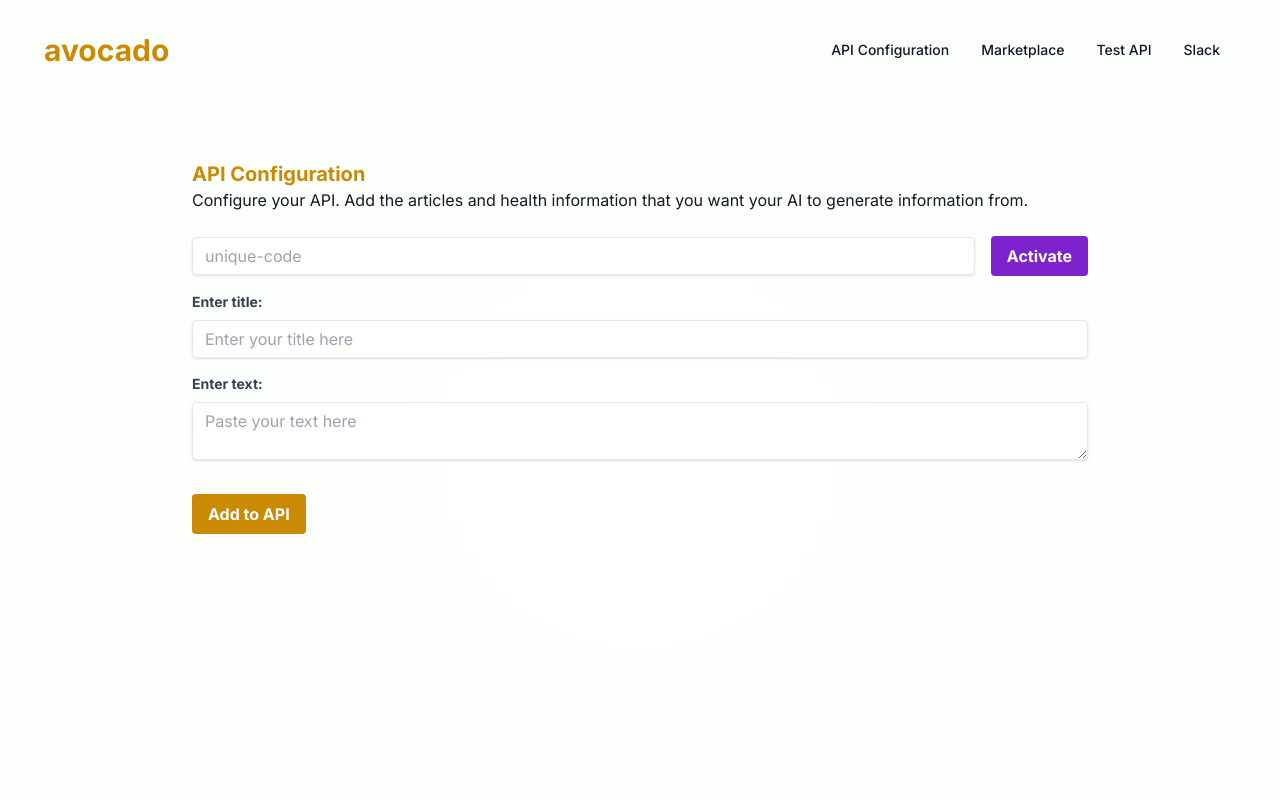
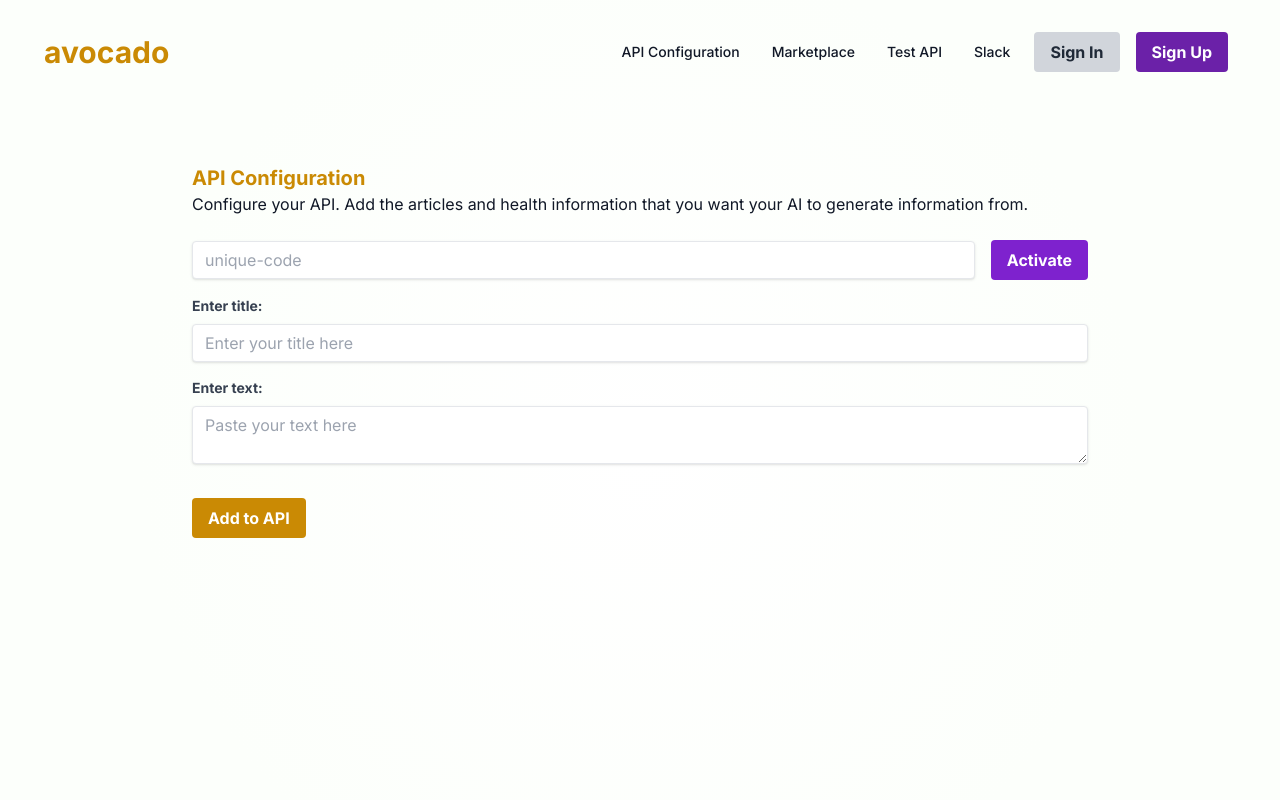
Before and after one commit to gigialc/Avocado, a Next.js app in the folder my-app/: page /api in a window 1280 px wide. Shown: the top 800 px of the page. Built offline with nearby package versions, Linux system fonts and the light colour scheme.

Commit message:
busttons

```diff
--- a/my-app/app/components/navbar.tsx
+++ b/my-app/app/components/navbar.tsx
@@ -1,4 +1,3 @@
-// src/components/Navbar.tsx
 import React, { useState } from 'react';
 import Link from 'next/link';
 
@@ -11,13 +10,11 @@ const Navbar: React.FC = () => {
 
     return (
         <nav className="bg-transparent">
-          <div className="container px-6 py-3 mx-auto md:flex md:justify-between md:items-center">
-            <div className="flex items-center justify-between w-full">
+          <div className="container px-6 py-3 mx-auto flex justify-between items-center">
 
-              {/* Logo and Mobile Menu Button */}
-              <div>
-                <Link href="/" className="text-xl font-bold text-yellow-600 dark:text-yellow md:text-3xl">avocado</Link>
-              </div>
+            {/* Logo and Mobile Menu Button */}
+            <div className="flex items-center justify-between">
+              <Link href="/" className="text-xl font-bold text-yellow-600 dark:text-yellow md:text-3xl">avocado</Link>
 
               <div className="md:hidden">
                 <button onClick={toggleMenu} className="text-gray-800 dark:text-gray-800 hover:text-gray-800 dark:hover:text-gray-800 focus:outline-none focus:text-gray-800 dark:focus:text-gray-800" aria-label="toggle menu">
@@ -30,29 +27,30 @@ const Navbar: React.FC = () => {
                   </svg>
                 </button>
               </div>
-
-              {/* Desktop Links */}
-              <div className="hidden md:flex">
-                {/* <Link href="https://healthbyte.mintlify.app/api-reference/introduction" className="md:text-1xl my-1 text-sm font-medium text-gray-900 dark:text-gray-800 hover:text-purple-700 dark:hover:text-purple-800 mx-4 my-0">API Docs</Link>  */}
-                <Link href="/api" className="md:text-1xl my-1 text-sm font-medium text-gray-900 dark:text-gray-800 hover:text-purple-700 dark:hover:text-purple-800 mx-4 my-0">API Configuration</Link>
-                <Link href="/marketplace" className="md:text-1xl my-1 text-sm font-medium text-gray-900 dark:text-gray-800 hover:text-purple-700 dark:hover:text-purple-800 mx-4 my-0">Marketplace</Link>
-                <Link href="/content-hub" className="my-1 text-sm font-medium text-gray-900 md:text-1xl dark:text-gray-800 hover:text-purple-700 dark:hover:text-purple-800 mx-4 my-0">Test API</Link>
-                <a href="https://join.slack.com/t/avocadohealth-ai/shared_invite/zt-2gf0efdwn-Pfc9dwWT83aKHufeNNI5zA" className="my-1 text-sm font-medium text-gray-900 md:text-1xl dark:text-gray-800 hover:text-purple-700 dark:hover:text-purple-800 mx-4 my-0">Slack</a>
-              </div>
             </div>
 
+            {/* Desktop Links and Buttons aligned to the right */}
+            <div className="hidden md:flex items-center">
+              <Link href="/api" className="text-sm font-medium text-gray-900 dark:text-gray-800 hover:text-purple-700 dark:hover:text-purple-800 mx-4">API Configuration</Link>
+              <Link href="/marketplace" className="text-sm font-medium text-gray-900 dark:text-gray-800 hover:text-purple-700 dark:hover:text-purple-800 mx-4">Marketplace</Link>
+              <Link href="/content-hub" className="text-sm font-medium text-gray-900 dark:text-gray-800 hover:text-purple-700 dark:hover:text-purple-800 mx-4">Test API</Link>
+              <a href="https://join.slack.com/t/avocadohealth-ai/shared_invite/zt-2gf0efdwn-Pfc9dwWT83aKHufeNNI5zA" className="text-sm font-medium text-gray-900 dark:text-gray-800 hover:text-purple-700 dark:hover:text-purple-800 mx-4">Slack</a>
+              <Link href="/login" className="bg-gray-300 hover:bg-gray-400 text-gray-800 font-bold py-2 px-4 rounded mx-2">Sign In</Link>
+              <Link href="/sign-up" className="bg-purple-800 hover:bg-purple-600 text-white font-bold py-2 px-4 rounded mx-2">Sign Up</Link>
+            </div>
+
+            {/* Mobile Menu that appears when isOpen is true */}
             {isOpen && (
-              <div className="flex flex-col items-center md:flex-row md:mx-6">
-                <Link href="/" className="my-1 text-sm font-medium text-gray-900 dark:text-gray-800 hover:text-purple-700 dark:hover:text-gray-200 md:mx-4 md:my-0" onClick={() => setIsOpen(false)}>Home</Link>
-                {/* <Link href="https://healthbyte.mintlify.app/api-reference/introduction" className="my-1 text-sm font-medium text-gray-900 dark:text-gray-800 hover:text-purple-700 dark:hover:text-gray-200 md:mx-4 md:my-0" onClick={() => setIsOpen(false)}>API Docs</Link> */}
-                <Link href="/api" className="my-1 text-sm font-medium text-gray-900 dark:text-gray-800 hover:text-purple-700 dark:hover:text-gray-200 md:mx-4 md:my-0" onClick={() => setIsOpen(false)}>API Configuration</Link>
-                <Link href="/marketplace" className="my-1 text-sm font-medium text-gray-900 dark:text-gray-800 hover:text-purple-700 dark:hover:text-gray-200 md:mx-4 md:my-0" onClick={() => setIsOpen(false)}>Marketplace</Link>
-                <Link href="/content-hub" className="my-1 text-sm font-medium text-gray-900 dark:text-gray-800 hover:text-purple-700 dark:hover:text-gray-200 md:mx-4 md:my-0" onClick={() => setIsOpen(false)}>Try</Link>
+              <div className="flex flex-col items-center md:hidden">
+                <Link href="/" className="text-sm font-medium text-gray-900 dark:text-gray-800 hover:text-purple-700 dark:hover:text-gray-200 mx-4" onClick={() => setIsOpen(false)}>Home</Link>
+                <Link href="/api" className="text-sm font-medium text-gray-900 dark:text-gray-800 hover:text-purple-700 dark:hover:text-gray-200 mx-4" onClick={() => setIsOpen(false)}>API Configuration</Link>
+                <Link href="/marketplace" className="text-sm font-medium text-gray-900 dark:text-gray-800 hover:text-purple-700 dark:hover:text-gray-200 mx-4" onClick={() => setIsOpen(false)}>Marketplace</Link>
+                <Link href="/content-hub" className="text-sm font-medium text-gray-900 dark:text-gray-800 hover:text-purple-700 dark:hover:text-gray-200 mx-4" onClick={() => setIsOpen(false)}>Try</Link>
               </div>
             )}
           </div>
         </nav>
       );
-    };
+};
 
 export default Navbar;
```
